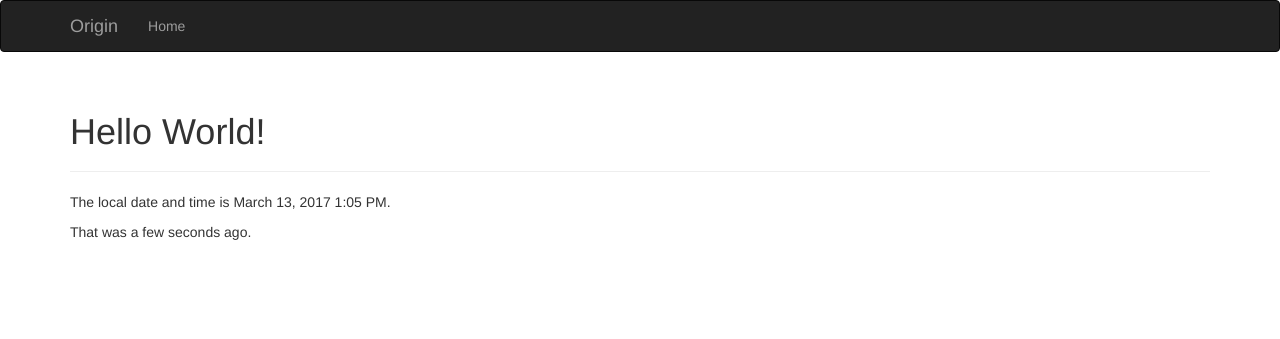
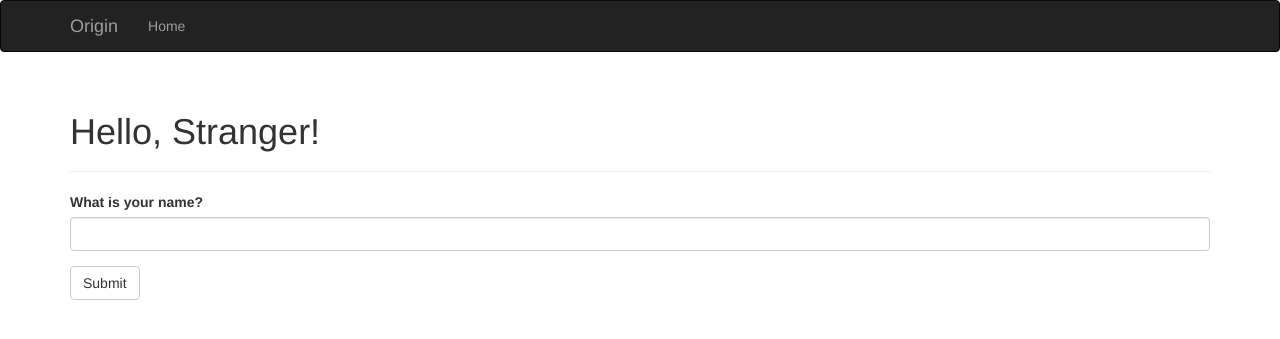
Before and after one commit to yangmingtai/myflask, a Flask app: page / in a window 1280 px wide. Shown: the top 339 px of the page. Run offline with Flask 2, Linux system fonts and the light colour scheme; some libraries are stand-ins or nearby versions.

Commit message:
modify a lot

```diff
--- a/hello.py
+++ b/hello.py
@@ -2,8 +2,19 @@
 from flask.ext.script import Manager
 from flask.ext.bootstrap import Bootstrap
 from flask.ext.moment import Moment
-from datetime import datetime
+# from datetime import datetime
 from flask import Flask, render_template
+
+from flask.ext.wtf import Form
+from wtforms import StringField, SubmitField
+from wtforms.validators import Required
+
+
+class NameForm(Form):
+    name = StringField('What is your name?', validators=[Required()])
+    submit = SubmitField('Submit')
+
+
 app = Flask(__name__)
 manager = Manager(app)
 bootstrap = Bootstrap(app)
@@ -11,9 +22,14 @@ moment = Moment(app)
 app.config['SECRET_KEY'] = 'ymt origin csuft comeon'
 
 
-@app.route('/')
+@app.route('/', methods=['GET', 'POST'])
 def index():
-    return render_template('index.html', current_time=datetime.utcnow())
+    name = None
+    form = NameForm()
+    if form.validate_on_submit():
+        name = form.name.data
+        form.name.date = ''
+    return render_template('index.html', form=form, name=name)
 
 
 @app.route('/user/<name>')
--- a/templates/index.html
+++ b/templates/index.html
@@ -1,11 +1,11 @@
 {% extends "base.html" %}
+{% import "bootstrap/wtf.html" as wtf %}
 
-{% block title %}Flasky{% endblock %}
+{% block title %}Origin{% endblock %}
 
 {% block page_content %}
 <div class="page-header">
-    <h1>Hello World!</h1>
+	<h1>Hello, {% if name %}{{name}}{% else %}Stranger{% endif %}!</h1>
 </div>
-<p>The local date and time is {{ moment(current_time).format('LLL') }}.</p>
-<p>That was {{ moment(current_time).fromNow(refresh=True) }}.</p>
+{{wtf.quick_form(form)}}
 {% endblock %}
```
